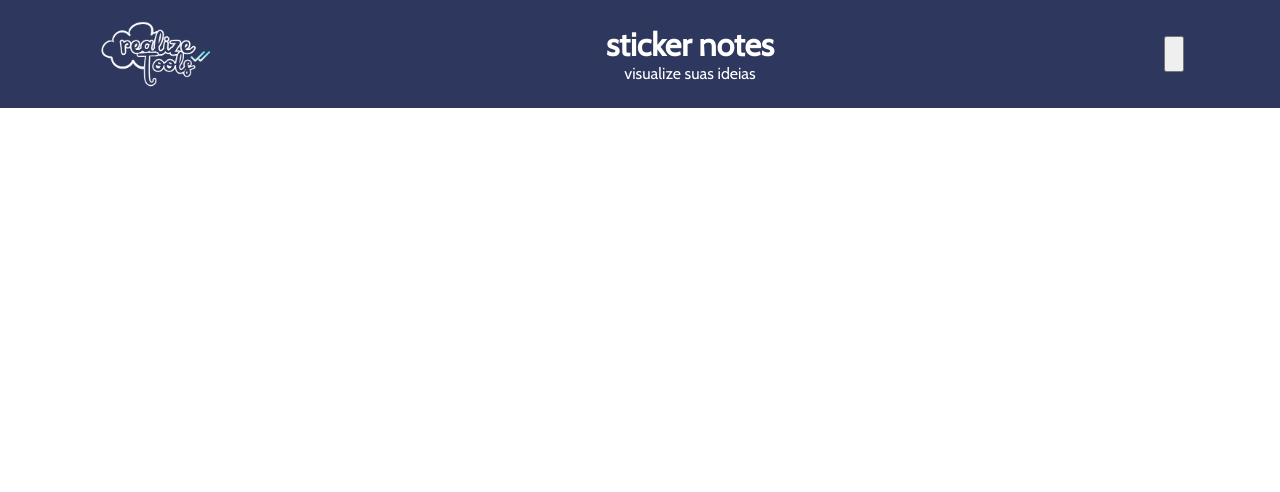
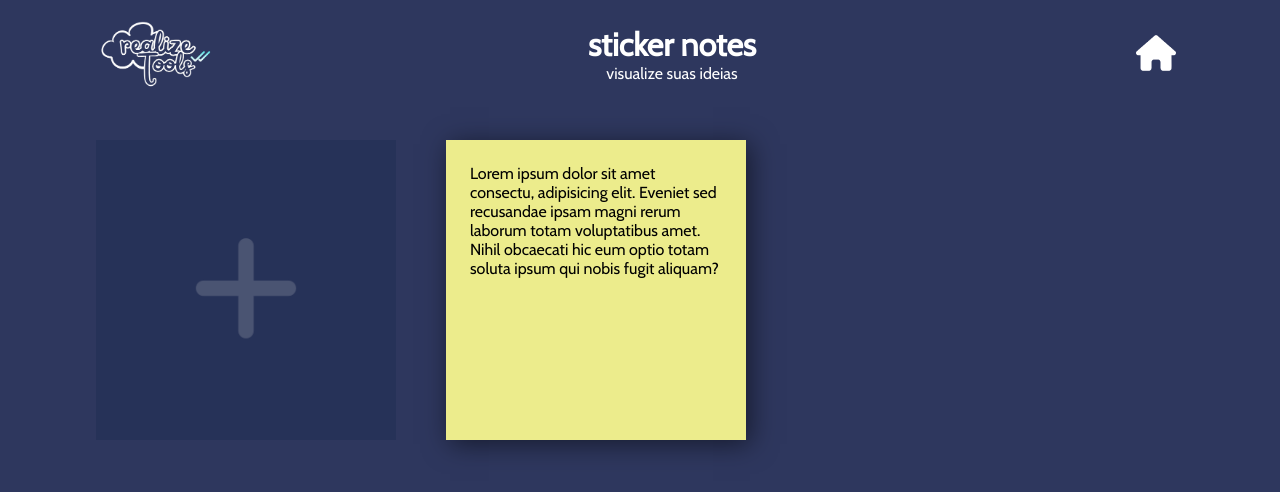
Before and after one commit to NaianeMirandaa/realizeTools, a plain HTML site: page pages/stickerNotes/index.html in a window 1280 px wide. Drawn offline with nearby package versions, Linux system fonts and the light colour scheme.

Commit message:
mudanças no stickerNotes

```diff
--- a/pages/stickerNotes/style.css
+++ b/pages/pomodoro/style.css
@@ -5,11 +5,13 @@
     padding: 0;
     font-family: 'Cabin', sans-serif;
 }
+body{
+    background-color: #2E375E
+}
 header{
     display: flex;
     justify-content: space-between;
     align-items: center;
-    background-color: #2E375E;
     padding: 1rem 6rem;
 }
 .logoImage{
@@ -20,6 +22,13 @@ header{
     color: white;
     text-align: center;
 }
-.voltarInicial{
+.homePage{
     padding: 0.5rem;
+    background-color: transparent;
+    border: none;
+    cursor: pointer;
 }
+.homePage .iconHome{
+    width: 40px;
+    height: auto;
+}
--- a/pages/stickerNotes/index.html
+++ b/pages/stickerNotes/index.html
@@ -3,7 +3,7 @@
 <head>
     <meta charset="pt-br">
     <meta name="viewport" content="width=device-width, initial-scale=1.0">
-    <link rel="stylesheet" href="style.css">
+    <link rel="stylesheet" href="styleNotes.css">
     <title>sticker notes - visualize suas ideias</title>
 </head>
 <body>
@@ -15,8 +15,25 @@
         <h1>sticker notes</h1>
         <p>visualize suas ideias</p>
     </div>
-    <a href="../../index.html"><button class="voltarInicial"><img src="" alt=""></button></a>
+    <a href="../../index.html"><button class="homePage"><img class="iconHome" src="../../assets/images/iconHome.png" alt=""></button></a>
 </header>
-
+<section class="stickers">
+    <div class="container">
+        <div class="notes">
+            <div id="create">
+                <img src="../../assets/images/plusIcon.png" alt="botão adicionar sticker">
+                <div class="createBox">
+                    <div class="innerCreateBox">
+                        <textarea placeholder = "escreva uma nova nota..." id="userInput" maxlength="160"></textarea>
+                    </div>
+                </div>
+            </div>
+            <div class="note">
+                <p>Lorem ipsum dolor sit amet consectu, adipisicing elit. Eveniet sed recusandae ipsam magni rerum laborum totam voluptatibus amet. Nihil obcaecati hic eum optio totam soluta ipsum qui nobis fugit aliquam?</p>
+                <span>&#x2716</span>
+            </div>
+        </div>
+    </div>
+</section>
 </body>
 </html>
--- /dev/null
+++ b/pages/stickerNotes/scriptsNotes.js
@@ -0,0 +1,6 @@
+let createBox = document.getElementsByClassName('createBox');
+let create = document.getElementById('create');
+
+create.addEventListener('click', function(){
+    createBox.style.display = 'block';
+});
--- /dev/null
+++ b/pages/stickerNotes/styleNotes.css
@@ -0,0 +1,115 @@
+@import url('https://fonts.googleapis.com/css2?family=Cabin:ital,wght@0,400;1,700&display=swap');
+
+*{
+    margin: 0;
+    padding: 0;
+    font-family: 'Cabin', sans-serif;
+}
+body{
+    background-color: #2E375E
+}
+header{
+    display: flex;
+    justify-content: space-between;
+    align-items: center;
+    padding: 1rem 6rem;
+}
+.logoImage{
+    width: 120px;
+    height: auto;
+}
+.textHeader{
+    color: white;
+    text-align: center;
+}
+.homePage{
+    padding: 0.5rem;
+    background-color: transparent;
+    border: none;
+    cursor: pointer;
+}
+.homePage .iconHome{
+    width: 40px;
+    height: auto;
+}
+:root{
+    --size: 300px;
+}
+.stickers{
+    box-sizing: border-box;
+    padding: 2rem 6rem;
+}
+.container{
+    position: relative;
+    width: 100%;
+    height: 100vh;
+    display: flex;
+    justify-content: flex-start;
+    align-items: flex-start;
+    flex-wrap: wrap;
+    gap: 2rem;
+
+}
+
+.notes{
+    display: flex;
+    flex-wrap: wrap;
+    gap: 50px;
+    justify-content: flex-start;
+    align-items: flex-start;
+}
+.note{
+    box-sizing: border-box;
+    position: relative;
+    width: var(--size);
+    height: var(--size);
+    background: rgb(236, 236, 140);
+    padding: 1.5rem;
+    box-shadow: 4px 4px 25px rgba(0, 0, 0, 0.521) ;
+}
+.note span{
+    position: absolute;
+    right: 10px;
+    top: 5px;
+    opacity: 0;
+    transition: 0.5s;
+}
+.note:hover span{
+    opacity: 0.8;
+}
+#create{
+    position: relative;
+    width: var(--size);
+    height: var(--size);
+    background: rgba(7, 34, 65, 0.2);
+    display: flex;
+    justify-content: center;
+    align-items: center;
+    cursor: pointer;
+}
+#create img{
+    position: absolute;
+    width: 120px;
+    height: auto;
+    opacity: 0.2;
+}
+.createBox{
+    position: relative;
+    width: var(--size);
+    height: var(--size);
+    display: none;
+}
+.createBox textarea{
+    box-sizing: border-box;
+    position: absolute;
+    top:0;
+    left: 0;
+    width: var(--size);
+    height: var(--size);
+    padding: 1.5rem;
+    outline: none;
+    resize: none;
+}
+.open{
+    display: block;
+}
--- /dev/null
+++ b/pages/todolist/style.css
@@ -0,0 +1,34 @@
+@import url('https://fonts.googleapis.com/css2?family=Cabin:ital,wght@0,400;1,700&display=swap');
+
+*{
+    margin: 0;
+    padding: 0;
+    font-family: 'Cabin', sans-serif;
+}
+body{
+    background-color: #2E375E
+}
+header{
+    display: flex;
+    justify-content: space-between;
+    align-items: center;
+    padding: 1rem 6rem;
+}
+.logoImage{
+    width: 120px;
+    height: auto;
+}
+.textHeader{
+    color: white;
+    text-align: center;
+}
+.homePage{
+    padding: 0.5rem;
+    background-color: transparent;
+    border: none;
+    cursor: pointer;
+}
+.homePage .iconHome{
+    width: 40px;
+    height: auto;
+}
```
Also changed, not shown: index.html (+2 -2 lines), pages/pomodoro/index.html (added, +21 -0 lines), pages/todolist/index.html (added, +21 -0 lines), assets/images/iconHome.png (added), assets/images/plusIcon.png (added), pages/todolist/styleToDo.css (deleted), pages/todolist/todoList.html (deleted).
